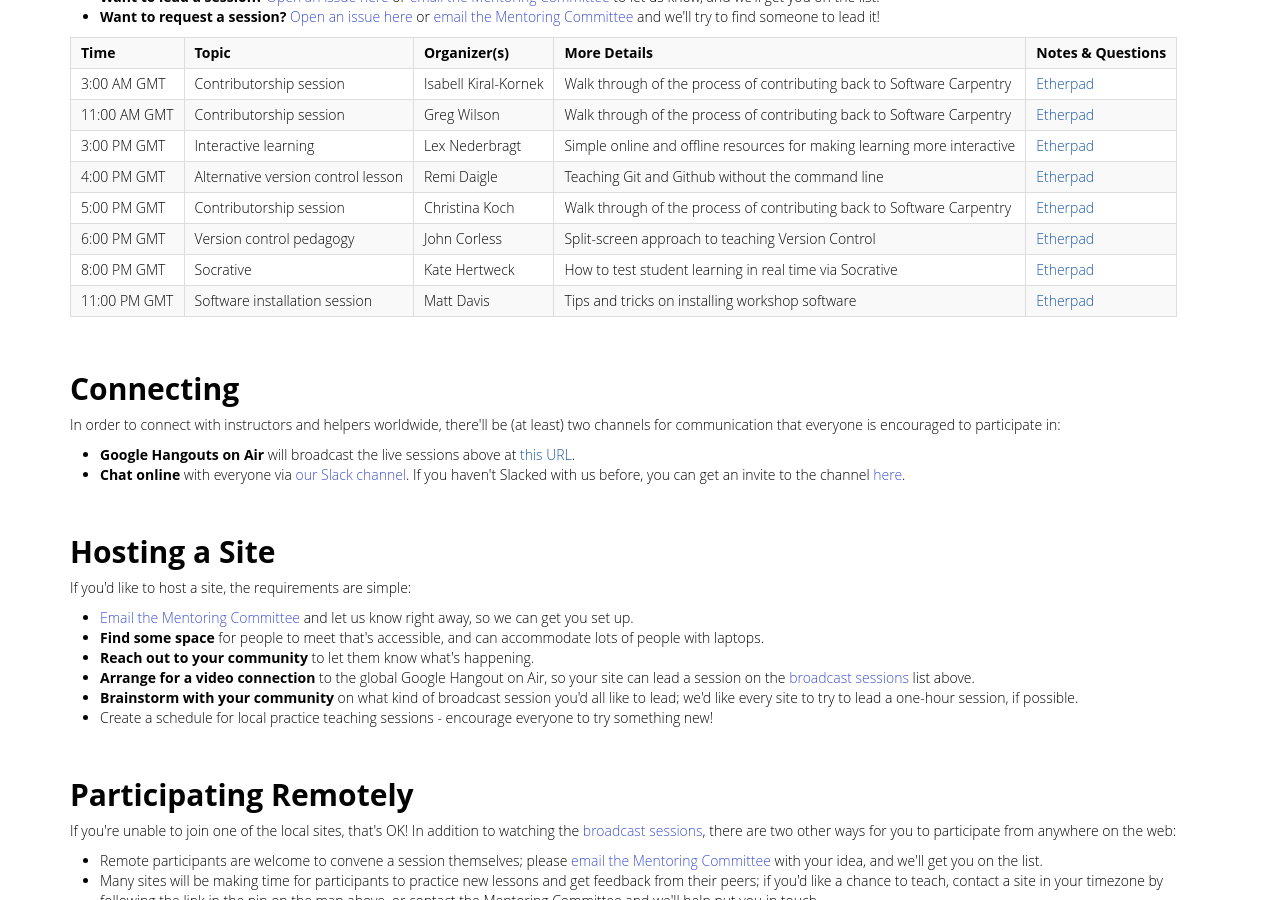
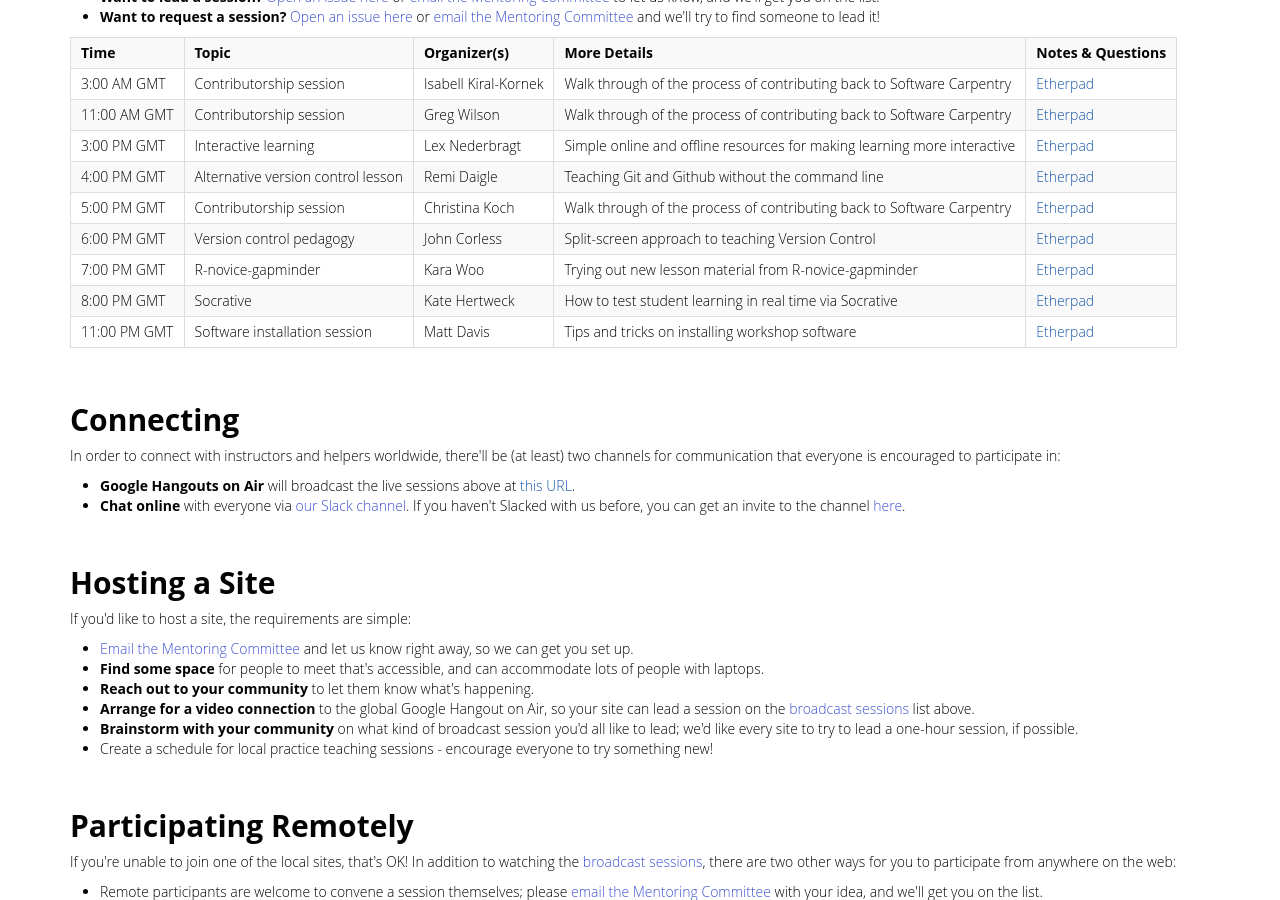
Before and after one commit to swcarpentry/instructor-retreat-2015, a Jekyll site: the page built from index.html, in a window 1280 px wide and 900 px high, scrolled down 526 px. Built offline with Jekyll 4.4.1, drawn with Linux system fonts in a browser that asks for light colours; a script that is not in the unit is left out.

Commit message:
add Seattle session

```diff
--- a/_includes/schedule.html
+++ b/_includes/schedule.html
@@ -55,6 +55,13 @@
             <td>John Corless</td>
             <td>Split-screen approach to teaching Version Control</td>
             <td><a href=''>Etherpad</a></td>
+	  </tr>
+	<tr>
+            <td>7:00 PM GMT</td>
+            <td>R-novice-gapminder</td>
+            <td>Kara Woo</td>
+            <td>Trying out new lesson material from R-novice-gapminder</td>
+            <td><a href=''>Etherpad</a></td>
         </tr>
         <tr>
             <td>8:00 PM GMT</td>
```
